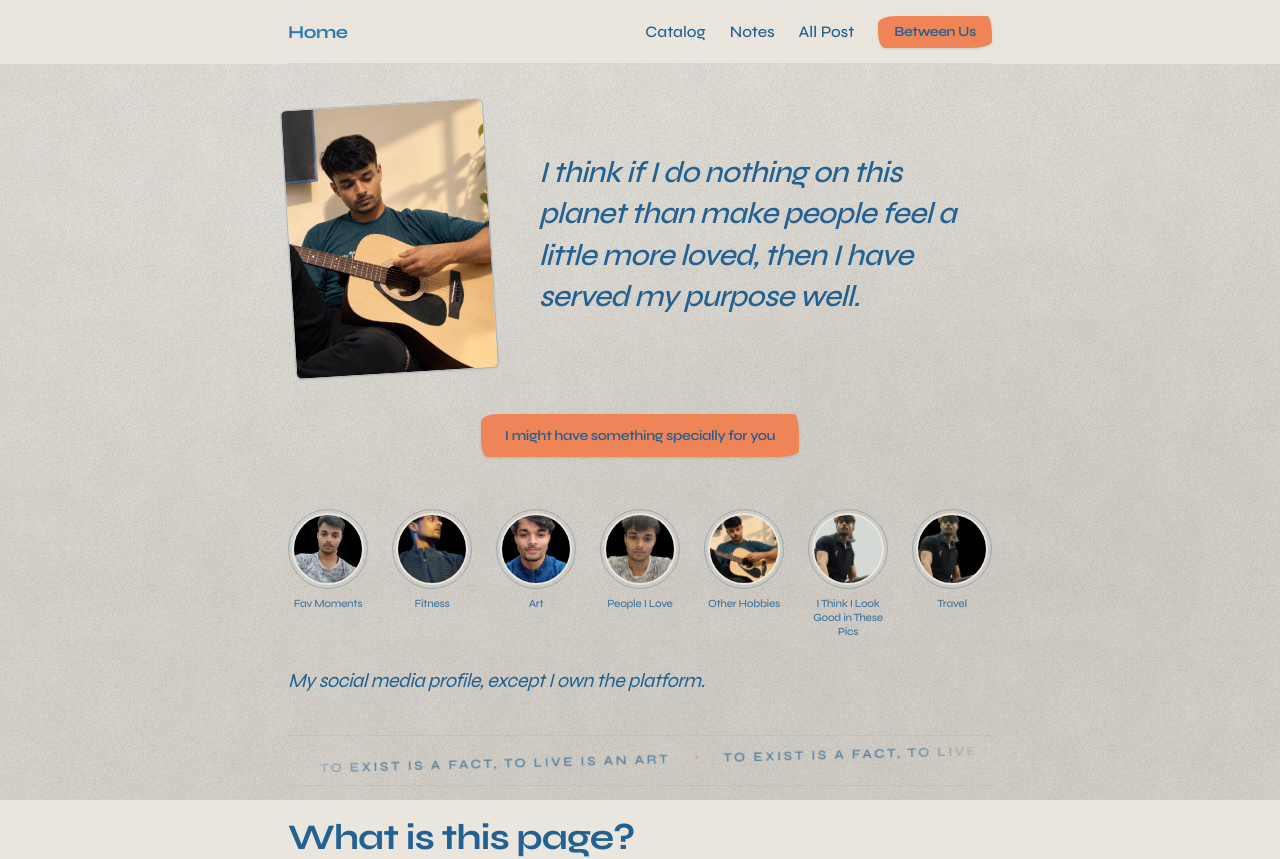
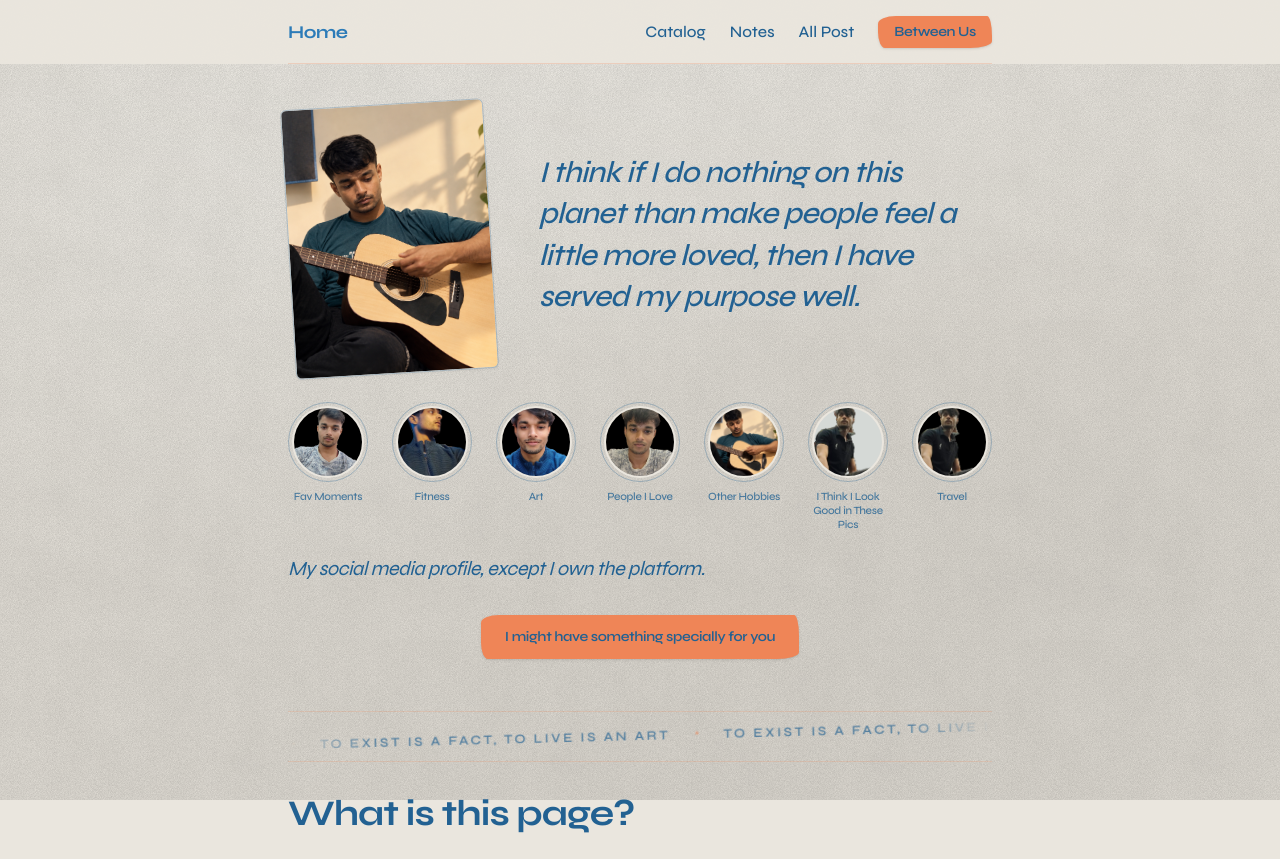
Before and after one commit to vaibhv19/life, a Next.js app: page / in a window 1280 px wide. Shown: the top 859 px of the page. Built offline with nearby package versions, Linux system fonts and the light colour scheme.

Commit message:
feat(home): reorder hero elements to position catalog highlights and statement before Between Us CTA

```diff
--- a/src/app/page.tsx
+++ b/src/app/page.tsx
@@ -22,8 +22,11 @@ export default function LifePage() {
         {/* Hero composition: portrait & quote */}
         <HeroArchive />
 
-        {/* Between Us CTA Button positioned after portrait and quote */}
-        <div className="content-container flex justify-center text-center mt-2 sm:mt-4 mb-8 sm:mb-10 md:mb-12 select-none">
+        {/* 03. Catalog Highlights (Hero area Highlights row) */}
+        <CatalogHighlights />
+
+        {/* Between Us CTA Button positioned below highlights and editorial statement */}
+        <div className="content-container flex justify-center text-center mt-2 sm:mt-3 mb-6 sm:mb-8 md:mb-10 select-none">
           <Link
             href="/between-us"
             className="btn-palette-b cursor-pointer focus:outline-none px-5 sm:px-6 py-2.5 sm:py-3 text-xs sm:text-sm font-semibold tracking-tight hover:scale-[1.02] active:scale-[0.98] shadow-sm select-none inline-block leading-snug"
@@ -35,9 +38,6 @@ export default function LifePage() {
             I might have something specially for you
           </Link>
         </div>
-
-        {/* 03. Catalog Highlights (Hero area Highlights row) */}
-        <CatalogHighlights />
 
         {/* 04. Editorial Continuous Marquee (To exist is a fact, to live is an art) */}
         <EditorialMarquee className="w-full mt-1 sm:mt-2 md:mt-3 mb-4 sm:mb-5 md:mb-6 select-none" />
--- a/src/components/CatalogHighlights.tsx
+++ b/src/components/CatalogHighlights.tsx
@@ -18,7 +18,7 @@ export const CatalogHighlights: React.FC = () => {
   const [activeCategory, setActiveCategory] = useState<string | null>(null);
 
   return (
-    <section aria-label="Catalog Highlights" className="w-full pb-5 sm:pb-6 md:pb-7 select-none">
+    <section aria-label="Catalog Highlights" className="w-full pb-4 sm:pb-5 select-none">
       <div className="content-container">
         {/* 1. Instagram Highlights Row */}
         <div className="w-full overflow-x-auto no-scrollbar scroll-smooth py-1 -mx-2 px-2 sm:mx-0 sm:px-0">
@@ -77,7 +77,7 @@ export const CatalogHighlights: React.FC = () => {
         </div>
 
         {/* 2. Understated Editorial Statement below highlights */}
-        <div className="mt-4 sm:mt-6">
+        <div className="mt-4 sm:mt-5">
           <p className="font-editorial-italic text-base sm:text-lg md:text-xl text-[#226192] tracking-tight">
             My social media profile, except I own the platform.
           </p>
```
